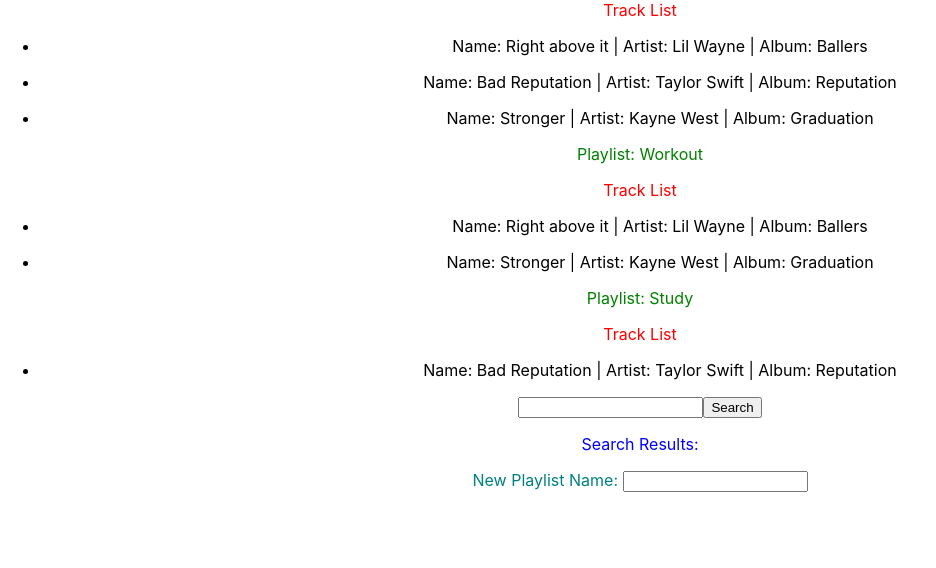
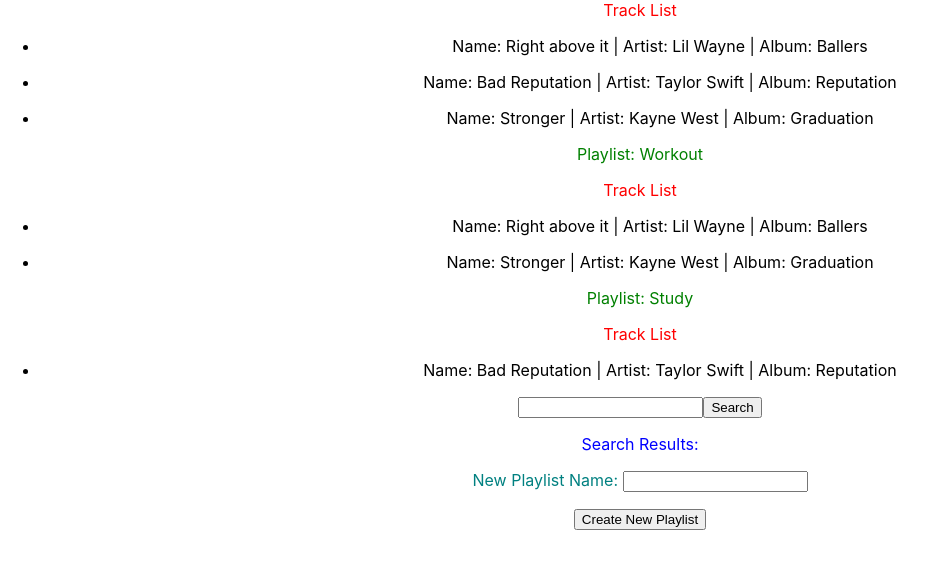
Before and after one commit to gajendrabisht/jammming, a React (Create React App) app: page / in a window 1280 px wide. Shown: the top 568 px of the page, without its empty margins (0-936 px from the left). Built offline with nearby package versions, Linux system fonts and the light colour scheme.

Commit message:
Adding New Playlist

```diff
--- a/src/App.js
+++ b/src/App.js
@@ -53,6 +53,25 @@
         }
     };
 
+    const handleNewPlaylistName = (event) => {
+        setNewPlaylistName(event.target.value);
+    }
+
+    const handleCreateNewPlaylist = () => {
+        if (newPlaylistName == "" || selectedTracks.length == 0) {
+            alert("Name can't be empty OR tracks can't be empty");
+        } else if (playlists.find(p => p.name === newPlaylistName)) {
+            alert(`Playlist by name "${newPlaylistName}" alredy exists.. choose another name`);
+        } else {
+            let newPlaylist = {name: newPlaylistName, tracks: selectedTracks};
+            setPlaylists([...playlists, newPlaylist]);
+            setSearchTerm("");
+            setSearchResults([]);
+            setNewPlaylistName("");
+            setSelectedTracks([]);
+        }
+    }
+
     const [searchTerm, setSearchTerm] = useState("");
     const [searchResults, setSearchResults] = useState([]);
     const [playlists, setPlaylists] = useState(playlistsInitial);
@@ -65,7 +84,9 @@
             <Playlist playlists={playlists}/>
             <SearchBar searchTerm={searchTerm} onChange={handleSearchTermChange} onClick={handleSearchClick}/>
             <SearchResults tracks={searchResults} handleAddTrack={handleAddTrack}/>
-            <NewPlaylist tracks={selectedTracks} newPlaylistName={newPlaylistName}/>
+            <NewPlaylist tracks={selectedTracks} newPlaylistName={newPlaylistName}
+                         handleNewPlaylistName={handleNewPlaylistName}
+                         handleCreateNewPlaylist={handleCreateNewPlaylist}/>
         </div>
     );
 }
--- a/src/components/NewPlaylist.js
+++ b/src/components/NewPlaylist.js
@@ -1,18 +1,18 @@
-function NewPlaylist({tracks, newPlaylistName}) {
+function NewPlaylist({tracks, newPlaylistName, handleNewPlaylistName, handleCreateNewPlaylist}) {
     return (
         <div>
             <label style={{color: "teal"}}>New Playlist Name: </label>
-            <input type="text" value={newPlaylistName}></input>
+            <input type="text" value={newPlaylistName} onChange={handleNewPlaylistName}></input>
             <ul>
                 {
                     tracks.map(track => (
                         <li>
                             <p>{track.name} | {track.artist} | {track.album}</p>
-                            {/*<button onClick={addTrack(track.id)}/>*/}
                         </li>
                     ))
                 }
             </ul>
+            <button onClick={handleCreateNewPlaylist}>Create New Playlist</button>
         </div>
     );
 }
```
